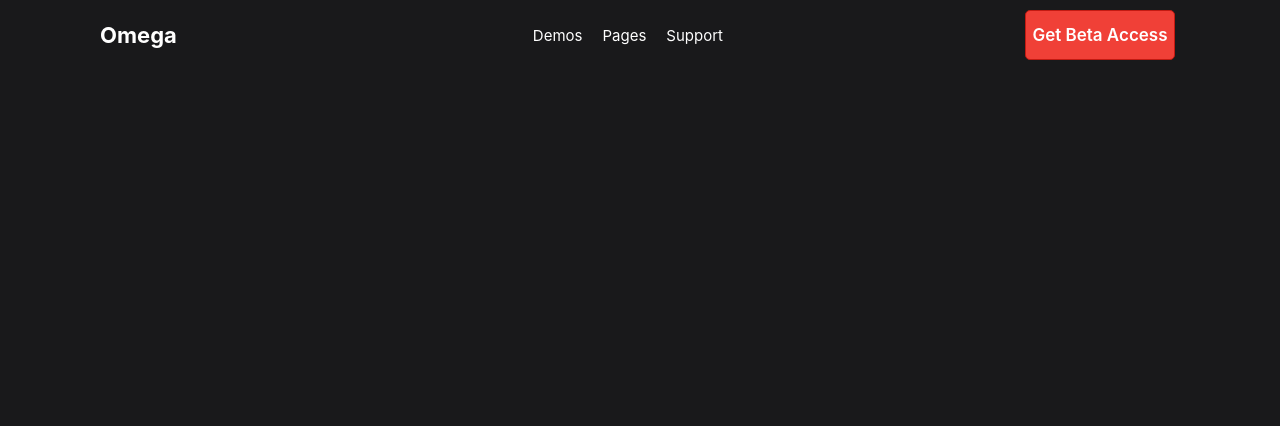
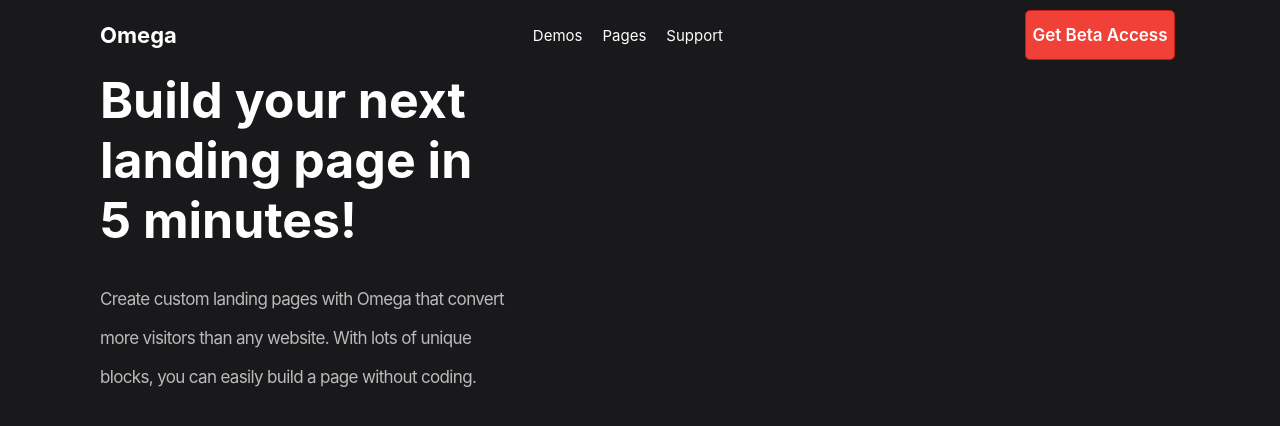
Before and after one commit to farruh3222/Omega-landing-3, a plain HTML site: page index.html in a window 1280 px wide. Drawn offline with Linux system fonts and the light colour scheme.

```diff
--- a/css/style.css
+++ b/css/style.css
@@ -82,3 +82,30 @@
     color: #F04037;
     border-color: #F04037;
 }
+
+/* heading */
+
+.heading {
+    display: flex;
+    align-items: center;
+}
+
+.bring {
+    font-size: 50px;
+    color: #fff;
+}
+
+.create-custom {
+    width: 428px;
+    height: 130px;
+    font-size: 17px;
+    line-height: 39px;
+    letter-spacing: -0.656526px;
+    margin-top: 30px;
+    color: rgba(255, 255, 255, 0.7);
+}
+
+.left-content {
+    width: 400px;
+    text-align: left;
+}
--- a/index.html
+++ b/index.html
@@ -25,5 +25,14 @@
             <a href="#box6" class="get-start-1">Get Beta Access</a>
         </div>
     </nav>
+    <section class="heading">
+        <div class="container">
+            <div class="left-content">
+                <h1 class="bring">Build your next landing page in 5 minutes!</h1>
+                <p class="create-custom">Create custom landing pages with Omega that convert more visitors than any website. With
+                    lots of unique blocks, you can
+                    easily build a page without coding.</p>
+        </div>
+    </section>
 </body>
 </html>
```
